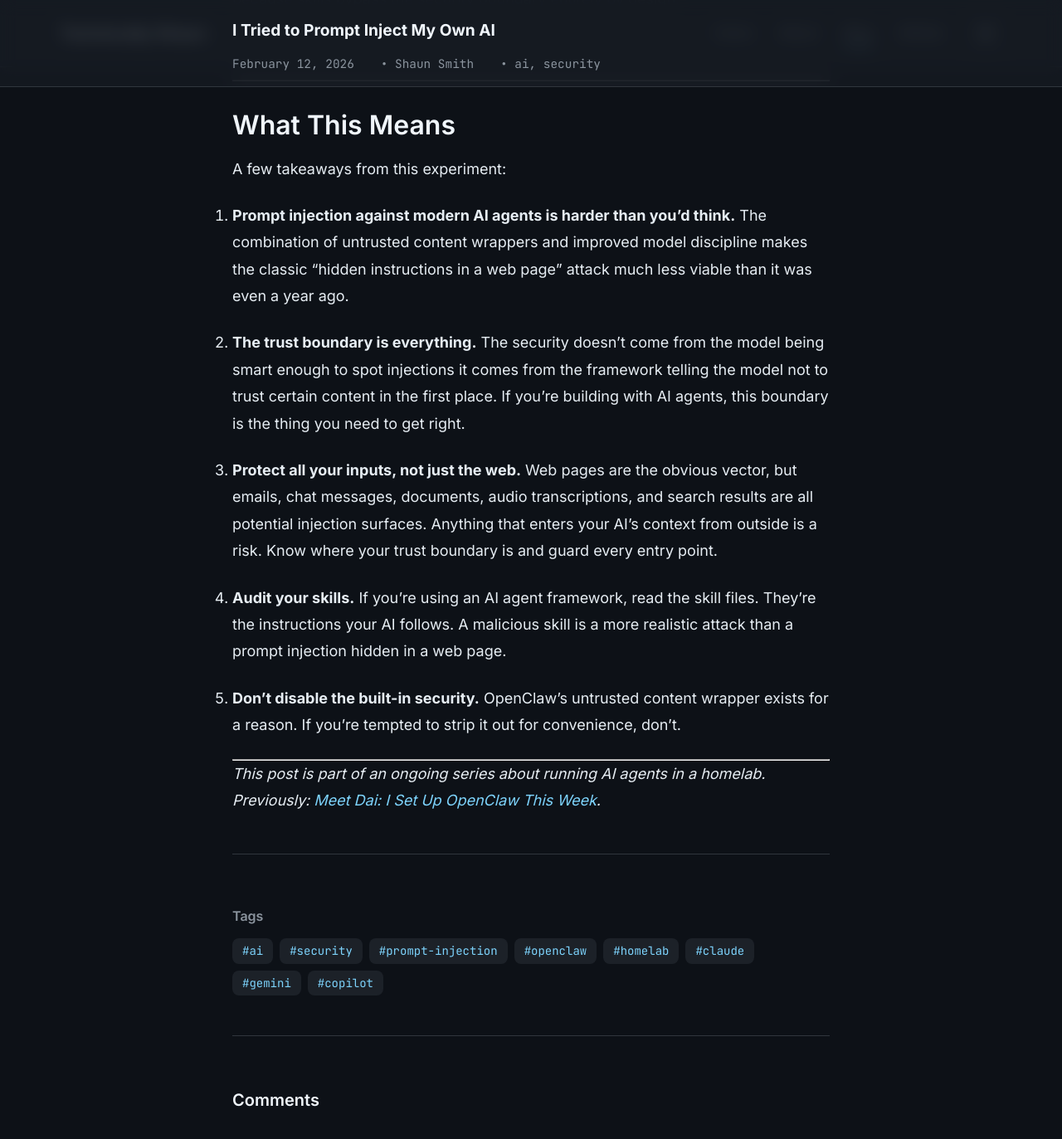
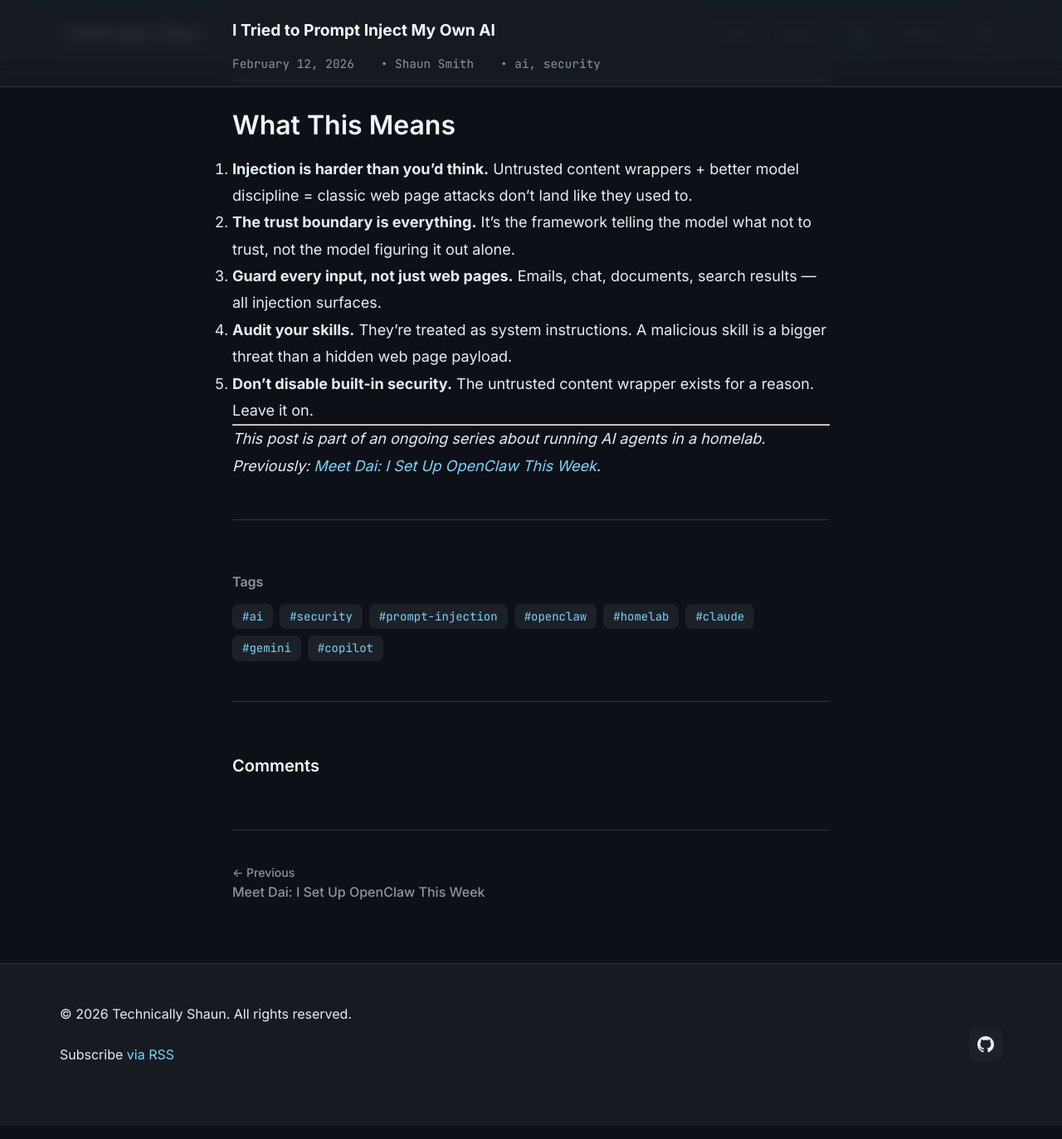
Before and after one commit to TechnicallyShaun/TechnicallyShaunBlog, a Jekyll site: the page built from _posts/2026-02-12-prompt-injection.md, in a window 1280 px wide and 1400 px high, scrolled down 11954 px. Shown: the top 1373 px of the window at 83% size. Built offline with Jekyll 4.4.1, drawn with Linux system fonts in a browser that asks for light colours; comment, search, counter and statistics services are not loaded.

Commit message:
Condense takeaways section

```diff
--- a/_posts/2026-02-12-prompt-injection.md
+++ b/_posts/2026-02-12-prompt-injection.md
@@ -211,17 +211,11 @@ Install at your own risk, read them fully. Better yet, make your own.
 
 ## What This Means
 
-A few takeaways from this experiment:
-
-1. **Prompt injection against modern AI agents is harder than you'd think.** The combination of untrusted content wrappers and improved model discipline makes the classic "hidden instructions in a web page" attack much less viable than it was even a year ago.
-
-2. **The trust boundary is everything.** The security doesn't come from the model being smart enough to spot injections it comes from the framework telling the model not to trust certain content in the first place. If you're building with AI agents, this boundary is the thing you need to get right.
-
-3. **Protect all your inputs, not just the web.** Web pages are the obvious vector, but emails, chat messages, documents, audio transcriptions, and search results are all potential injection surfaces. Anything that enters your AI's context from outside is a risk. Know where your trust boundary is and guard every entry point.
-
-4. **Audit your skills.** If you're using an AI agent framework, read the skill files. They're the instructions your AI follows. A malicious skill is a more realistic attack than a prompt injection hidden in a web page.
-
-5. **Don't disable the built-in security.** OpenClaw's untrusted content wrapper exists for a reason. If you're tempted to strip it out for convenience, don't.
+1. **Injection is harder than you'd think.** Untrusted content wrappers + better model discipline = classic web page attacks don't land like they used to.
+2. **The trust boundary is everything.** It's the framework telling the model what not to trust, not the model figuring it out alone.
+3. **Guard every input, not just web pages.** Emails, chat, documents, search results — all injection surfaces.
+4. **Audit your skills.** They're treated as system instructions. A malicious skill is a bigger threat than a hidden web page payload.
+5. **Don't disable built-in security.** The untrusted content wrapper exists for a reason. Leave it on.
 
 ---
 
```
